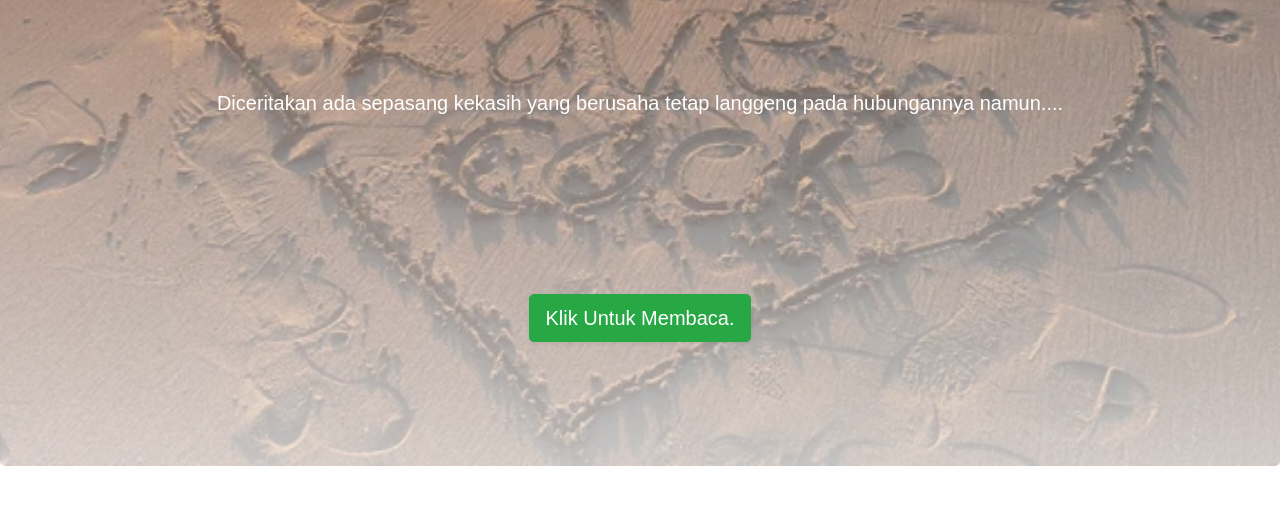
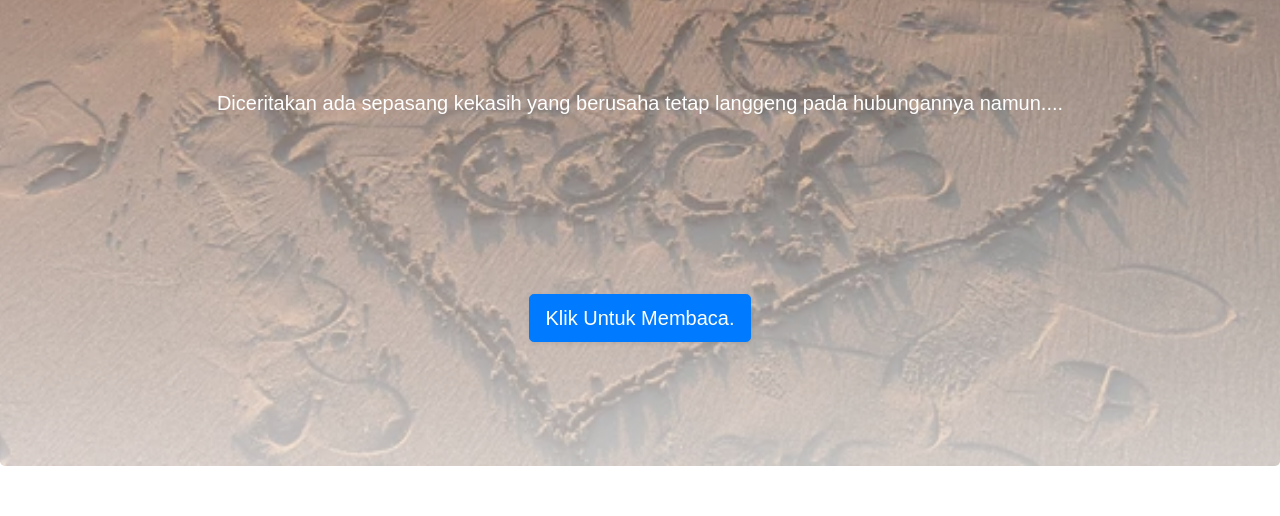
Before and after one commit to imron29/secondchoice, a plain HTML site: page index.html in a window 1280 px wide. Shown: the part 284-800 px from the top of the page. Drawn offline with nearby package versions, Linux system fonts and the light colour scheme; a web font is replaced by a local one.

Commit message:
Update index.html

```diff
--- a/index.html
+++ b/index.html
@@ -49,7 +49,7 @@
     <h1 class="display-2">Wellcome</h1>
     <p class="lead">Diceritakan ada sepasang kekasih yang berusaha tetap langgeng pada hubungannya namun.... </p>
     <p class="lead">
-      <a class="btn btn-success btn-lg shadow-sm" href="#about" id="playmusic" role="button"><span>Klik Untuk
+      <a class="btn btn-primary btn-lg shadow-sm" href="#about" id="playmusic" role="button"><span>Klik Untuk
           Membaca.</span></a>
     </p>
   </div>
```
